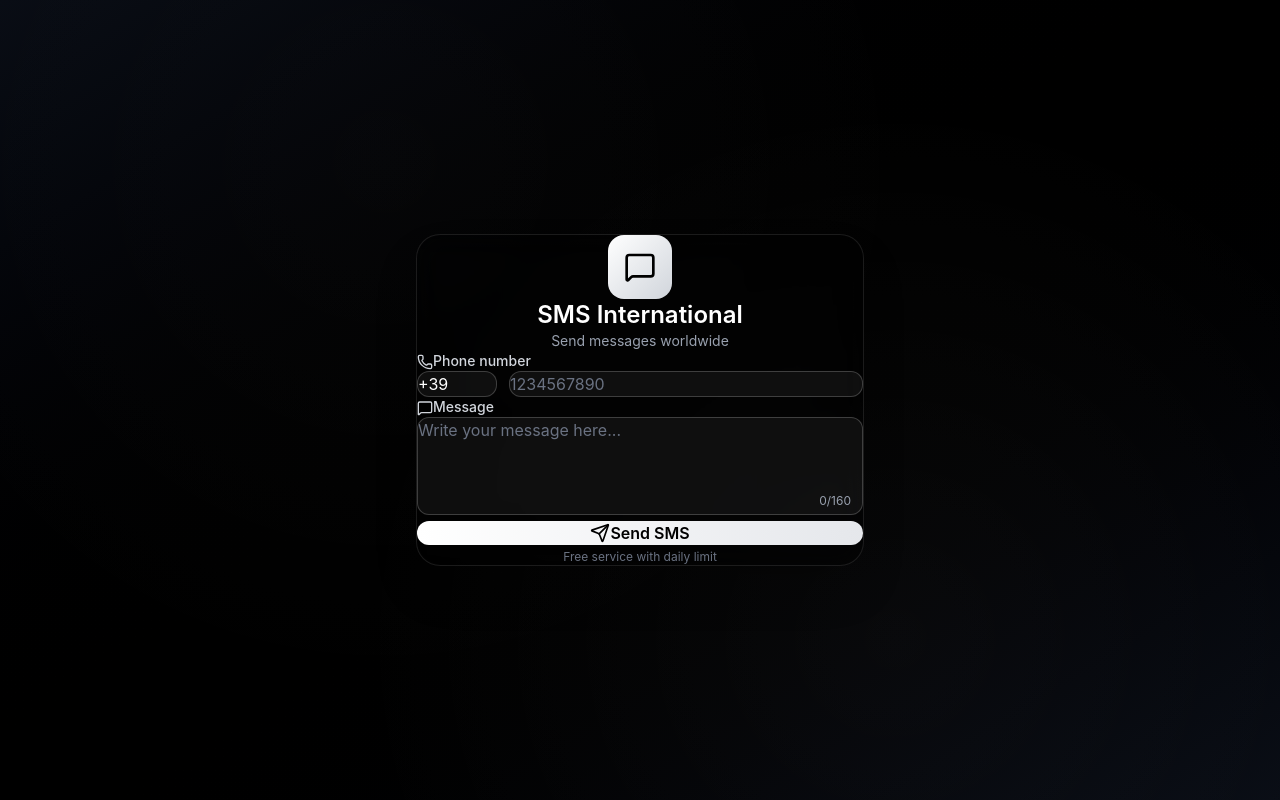
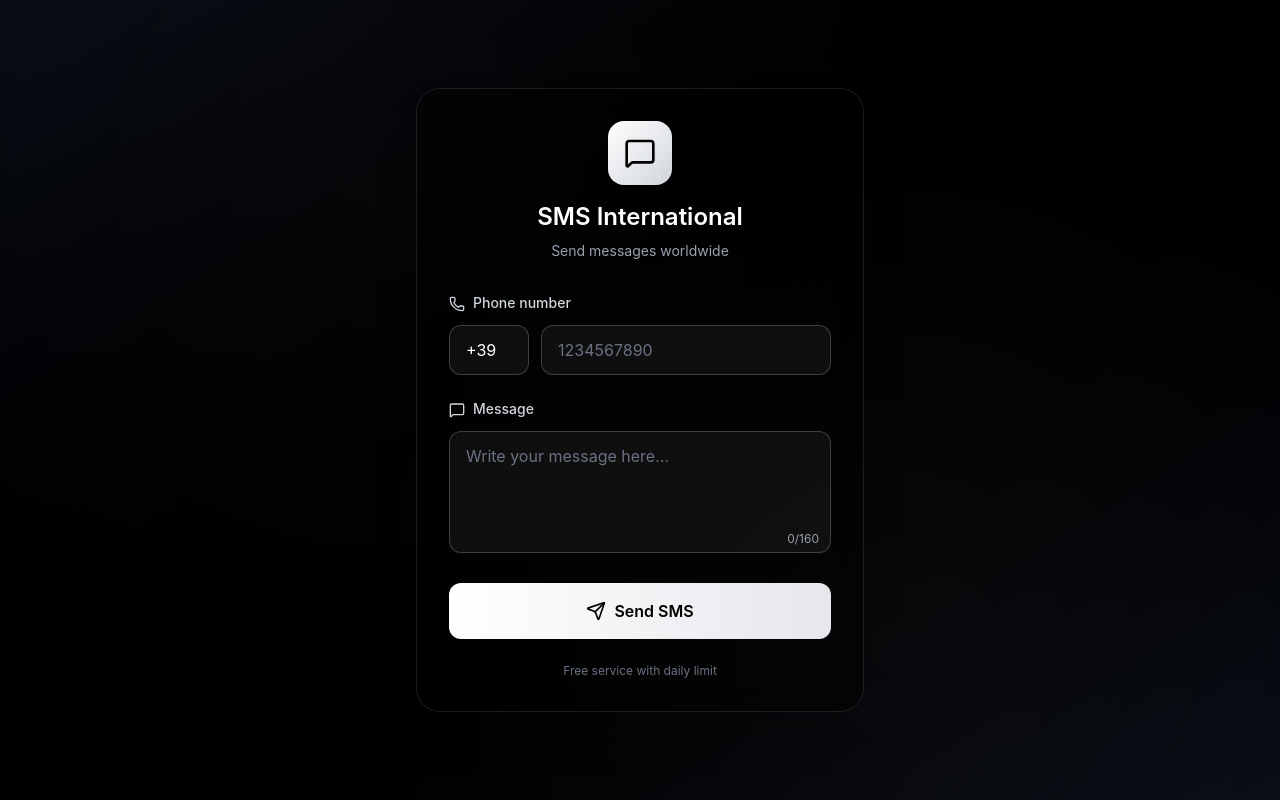
Before and after one commit to renato-scuola/sms-international, a Next.js app: page / in a window 1280 px wide. Built offline with nearby package versions, Linux system fonts and the light colour scheme.

Commit message:
Fix GitHub Pages deploy: add NEXT_PUBLIC_BASE_PATH to build workflow

```diff
--- a/next.config.ts
+++ b/next.config.ts
@@ -5,6 +5,8 @@ const nextConfig: NextConfig = {
   trailingSlash: true,
   skipTrailingSlashRedirect: true,
   distDir: 'out',
+  basePath: '/sms-international',
+  assetPrefix: '/sms-international',
   images: {
     unoptimized: true
   }
--- a/src/app/globals.css
+++ b/src/app/globals.css
@@ -5,30 +5,11 @@
   --foreground: #ffffff;
 }
 
-* {
-  margin: 0;
-  padding: 0;
-  box-sizing: border-box;
-}
-
-html {
-  background-color: #000000 !important;
-  background: #000000 !important;
-  min-height: 100vh;
-}
-
 body {
-  background: var(--background) !important;
-  background-color: #000000 !important;
+  background: var(--background);
   color: var(--foreground);
   font-family: -apple-system, BlinkMacSystemFont, 'Segoe UI', 'Roboto', sans-serif;
   overflow-x: hidden;
-  min-height: 100vh;
-}
-
-#__next {
-  background-color: #000000 !important;
-  min-height: 100vh;
 }
 
 /* Glass morphism utilities - B&W version */
--- a/src/app/layout.tsx
+++ b/src/app/layout.tsx
@@ -2,9 +2,9 @@ import type { Metadata } from "next";
 import "./globals.css";
 
 export const metadata: Metadata = {
-  title: "SMS International - Send messages worldwide",
-  description: "Free service to send international SMS with modern liquid glass interface",
-  keywords: "SMS, messages, international, free, sending",
+  title: "SMS Internazionale - Invia messaggi in tutto il mondo",
+  description: "Servizio gratuito per inviare SMS internazionali con interfaccia moderna liquid glass",
+  keywords: "SMS, messaggi, internazionale, gratuito, invio",
 };
 
 export default function RootLayout({
@@ -13,11 +13,9 @@ export default function RootLayout({
   children: React.ReactNode;
 }>) {
   return (
-    <html lang="en" className="bg-black">
-      <body className="antialiased bg-black min-h-screen">
-        <div className="bg-black min-h-screen">
-          {children}
-        </div>
+    <html lang="it">
+      <body className="antialiased">
+        {children}
       </body>
     </html>
   );
```
